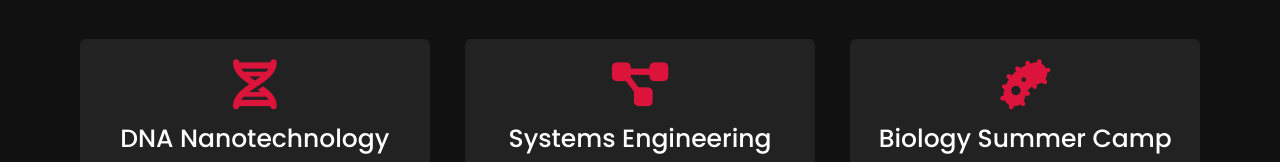
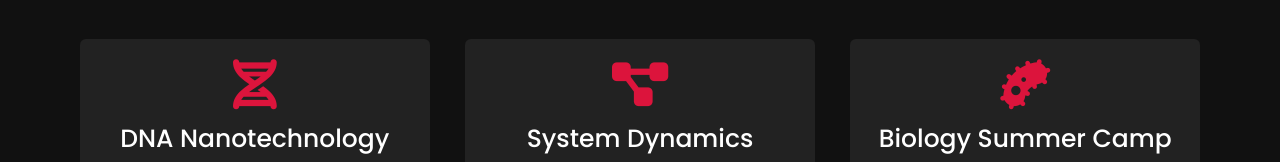
Before and after one commit to Zeaan/website, a plain HTML site: page index.html in a window 1280 px wide. Shown: the part 1720-1882 px from the top of the page. Drawn offline with nearby package versions, Linux system fonts and the light colour scheme.

Commit message:
Update index.html

```diff
--- a/index.html
+++ b/index.html
@@ -79,7 +79,7 @@
                 <div class="card">
                     <div class="box">
                         <i class="fas fa-project-diagram"></i>
-                        <div class="text">Systems Engineering</div>
+                        <div class="text">System Dynamics</div>
                         <p>Completed a summer internship at Systems Realization Laboratory at the University of Oklahoma under Dr. Farrokh Mistree and Dr. Janet K. Allen.<br>Check out my blog to know more!</p>
                     </div>
                 </div>
```
